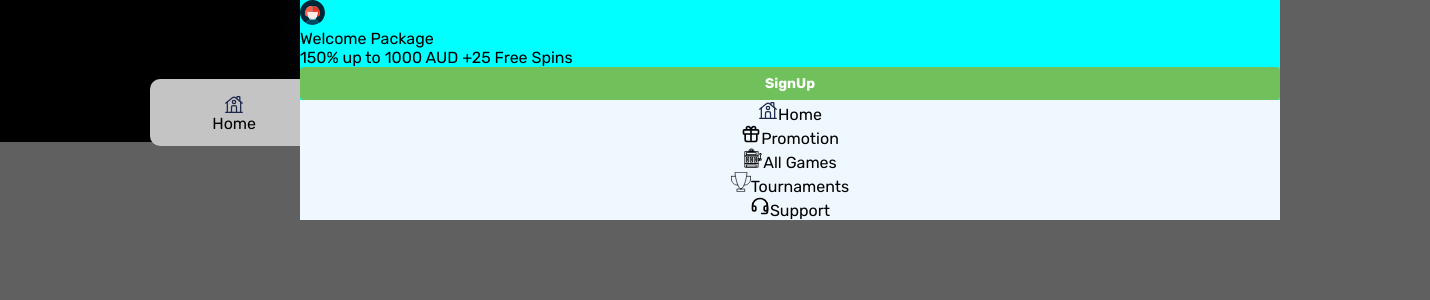
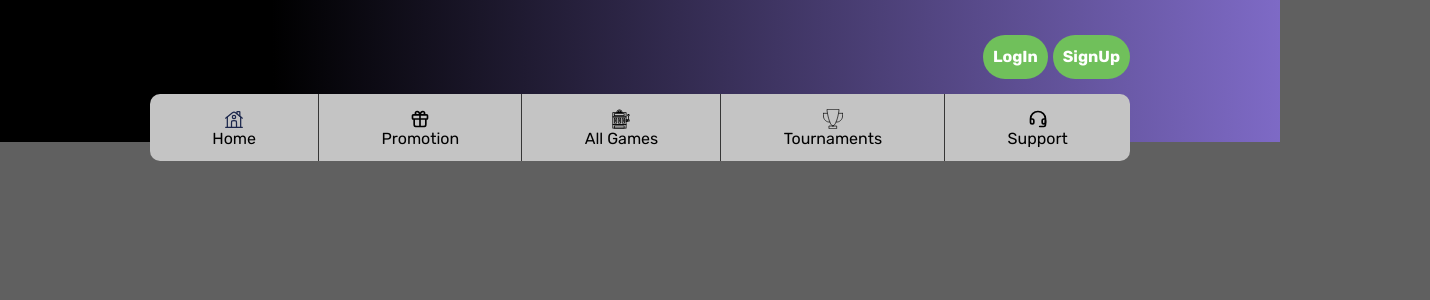
Before and after one commit to MassimoAurelio/casino, a Vue app: page / in a window 1280 px wide. Shown: the top 300 px of the page, 1430 px wide, since content can reach past the window. Built offline with nearby package versions, Linux system fonts and the light colour scheme.

Commit message:
update №1

```diff
--- a/src/app/stores/useScreenStore.ts
+++ b/src/app/stores/useScreenStore.ts
@@ -5,7 +5,6 @@ export const useScreenStore = defineStore('screen', () => {
   const platform = ref<'desktop' | 'tablet' | 'mobile'>('desktop')
 
   const setPlatform = (width: number) => {
-    console.log(`Setting platform for width ${width}`)
     if (width >= 1208) return (platform.value = 'desktop')
     if (width >= 777) return (platform.value = 'tablet')
     return (platform.value = 'mobile')
--- a/src/pages/registrationPopup/RegistrationPopup.vue
+++ b/src/pages/registrationPopup/RegistrationPopup.vue
@@ -11,10 +11,10 @@ const props = defineProps({
   toggleLoginPopup: Function
 })
 
-let isOpen = ref(true)
+let isClose = ref(true)
 
 function togglePopup() {
-  isOpen.value = !isOpen.value
+  isClose.value = !isClose.value
 }
 </script>
 
@@ -78,7 +78,6 @@ function togglePopup() {
 </template>
 
 <style scoped>
-
 .close-button {
   width: 30px;
   height: 30px;
--- a/src/widgets/burger/BurgerElement.vue
+++ b/src/widgets/burger/BurgerElement.vue
@@ -1,56 +1,118 @@
 <script setup lang="ts">
+import { ref } from 'vue'
 import { useBurgerMenu } from '@/app/stores/useBurgerNav'
 import Avatar from '@/app/assets/svg/avatar.svg'
 import Container from '@/shared/container'
 import Button from '@/shared/button/ButtonElement.vue'
+import Close from '@/app/assets/svg/close.svg'
+import Typography from '@/shared/typography/TypographyUi.vue'
+
+const props = defineProps({
+  toggleRegistrationPopup: Function
+})
 
 const burgerStore = useBurgerMenu()
+let isOpen = ref(true)
+
+function toggleBurger() {
+  isOpen.value = !isOpen.value
+}
 </script>
 
 <template>
-  <Container>
+  <Container v-show="isOpen">
+    <div class="main-container">
       <div class="profile-menu">
-      <div>
-        <a href=""><img :src="Avatar" alt="avatar" /></a>
+        <div class="close-container">
+          <div class="close">
+            <Button @click="toggleBurger" size="small">
+              <img :src="Close" alt="close" />
+            </Button>
           </div>
+        </div>
+
         <div class="user-info">
-        <div class="user-name">Welcome Package <a href=""></a></div>
-        <div class="balance">150% up to 1000 AUD <span>+25 Free Spins</span></div>
+          <div class="user-name">
+            <Typography size="l" bold tag="span">Welcome Package</Typography>
+          </div>
+          <div class="info">
+            <Typography size="m" bold tag="span">150% up to 1000 AUD</Typography
+            ><Typography size="m" bold tag="span">+25 Free Spins</Typography>
+          </div>
           <div class="reg-btn">
-          <Button size="small"> SignUp </Button>
+            <Button size="small" @click="props.toggleRegistrationPopup"> SignUp </Button>
           </div>
         </div>
       </div>
       <nav class="nav-panel">
         <div class="nav-containre">
-        <a :href="item.href" v-for="item in burgerStore.items" :key="item.label">
-          <img :src="item.icon" alt="icon" />
+          <a class="nav-item" :href="item.href" v-for="item in burgerStore.items" :key="item.label">
+            <img class="nav-icon" :src="item.icon" alt="icon" />
             <span>{{ item.label }}</span>
           </a>
         </div>
       </nav>
+    </div>
   </Container>
 </template>
 
 <style scoped>
+.main-container {
+  position: fixed;
+  top: 0;
+  right: 0;
+  bottom: 0;
+  left: 0;
+  z-index: 9999;
+}
+
+.close-container {
+  display: flex;
+  justify-content: flex-end;
+}
+
+.close {
+  display: flex;
+  justify-content: center;
+  align-items: center;
+  width: 30px;
+  height: 30px;
+}
+
 .profile-menu {
-  width: 100%;
-  height: 100%;
-  background-color: aqua;
+  padding: 3%;
+  background-color: rgb(158, 126, 126);
+}
+
+.reg-btn {
+  width: 100px;
 }
 
 .user-info {
+  display: flex;
+  flex-direction: column;
+  gap: 10px;
   width: 100%;
   height: 100%;
 }
 
 .nav-containre {
   background-color: aliceblue;
-  width: 100%;
-  height: 100%;
   display: flex;
   flex-direction: column;
-  justify-content: center;
+  justify-content: flex-start;
+  align-items: flex-start;
+  height: 1000px;
+}
+
+.nav-item {
+  display: flex;
+  flex-direction: row;
+  justify-content: flex-start;
   align-items: center;
+  gap: 5%;
+  width: 100%;
+  padding: 3%;
+  border-bottom: 2px solid rgb(224, 224, 224);
 }
 </style>
--- a/src/widgets/header/HeaderElement.vue
+++ b/src/widgets/header/HeaderElement.vue
@@ -13,18 +13,23 @@ const headerNavStore = useUnAuthHeaderNav()
 const screenStore = useScreenStore()
 
 let isLogin = ref(false)
-let isBurger = ref(true)
+let isBurger = ref(false)
+let isRegistr = ref(false)
 
 function toggleLoginPopup() {
   isRegistr.value = false
   isLogin.value = !isLogin.value
 }
 
-let isRegistr = ref(false)
-
 function toggleRegistrationPopup() {
   isLogin.value = false
+  isBurger.value = false
   isRegistr.value = !isRegistr.value
+}
+
+function toggleBurgerMenu() {
+  console.log('Burger button clicked')
+  isBurger.value = !isBurger.value
 }
 </script>
 
@@ -33,12 +38,18 @@ function toggleRegistrationPopup() {
     <div class="first">
       <Container class="header_container">
         <div class="burger-btn" v-if="screenStore.platform === 'mobile'">
-          <Button size="small" color="primary" decoration="default" disabled="disabled">
+          <Button
+            @click="toggleBurgerMenu"
+            size="small"
+            color="primary"
+            decoration="default"
+            disabled="disabled"
+          >
             <img src="@/app/assets/svg/burger-btn.svg" alt="burger-btn" />
           </Button>
         </div>
-        <div class="burger-menu" v-if="isBurger">
-          <Burger> </Burger>
+        <div class="burger-menu">
+          <Burger v-if="isBurger" :toggleRegistrationPopup="toggleRegistrationPopup" />
         </div>
         <div class="auth-btn">
           <div class="header_login-btn">
@@ -92,14 +103,6 @@ function toggleRegistrationPopup() {
   height: 142px;
 }
 
-.burger-menu {
-  position: absolute;
-  width: 100%;
-  height: 100%;
-}
-.burger-menu.active {
-  display: block;
-}
 .auth-btn {
   display: flex;
   flex-direction: row;
```
Also changed, not shown: src/app/assets/svg/burger-btn.svg. Lines whose indentation alone changed are shown as unchanged.
